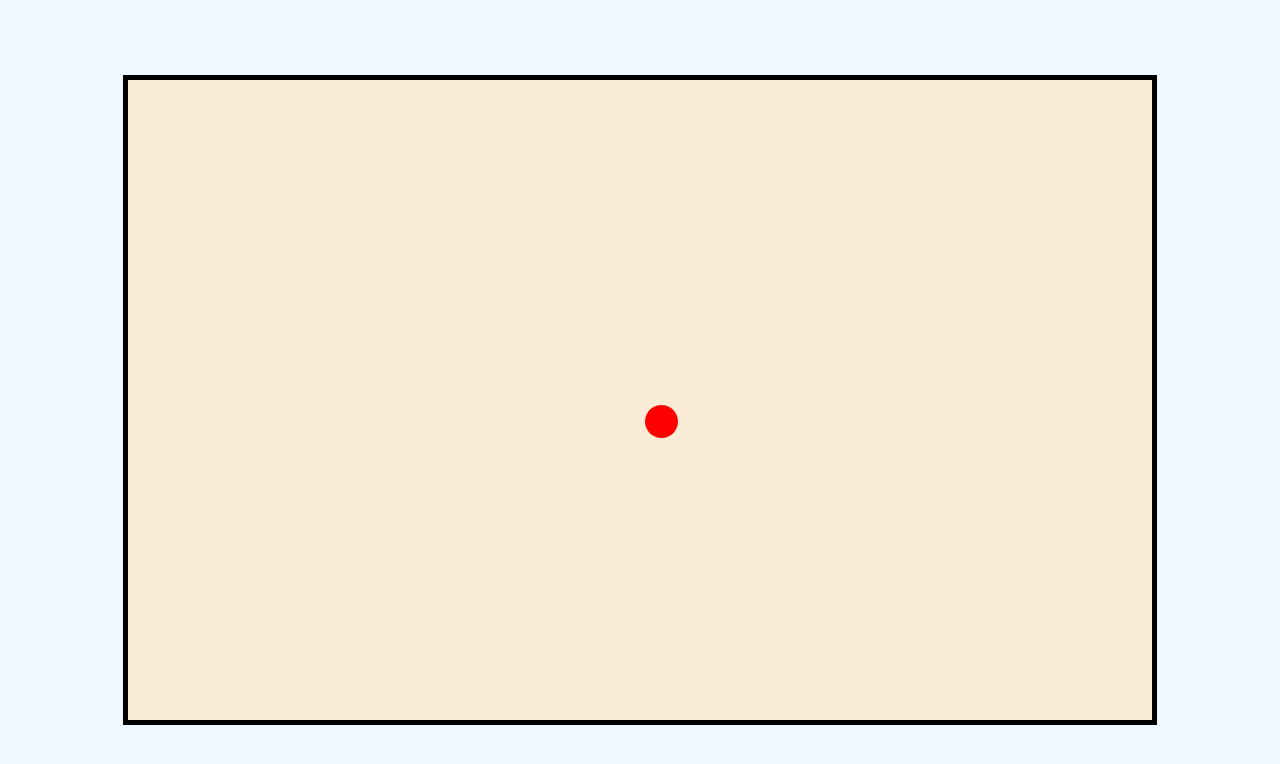
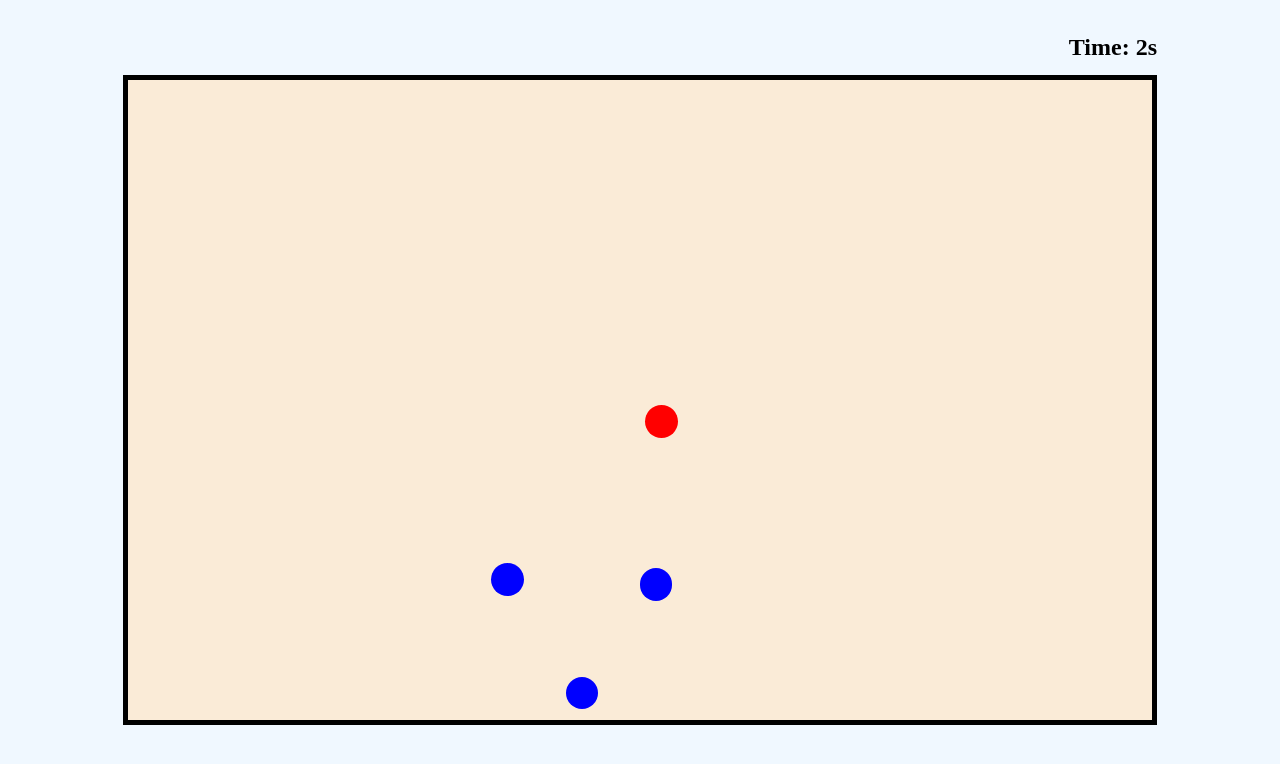
Before and after one commit to jinclef/whoyaho_coding_test, a website built with webpack: page coding-test/index.html in a window 1280 px wide. Both pictures are taken after a click on the button "공 피하기 게임". Built offline with nearby package versions, Linux system fonts and the light colour scheme.

Commit message:
feat: avoiding ball game

```diff
--- a/coding-test/index.html
+++ b/coding-test/index.html
@@ -13,6 +13,9 @@
       <button id="start-button" class="initial-ui">공 피하기 게임</button>
       <button id="start-button-2" class="initial-ui">공 먹기 게임</button>
     </div>
-    <div id="game-area"></div>
+    <div style="position: relative; display: inline-block">
+      <div id="timer"></div>
+      <div id="game-area"></div>
+    </div>
   </body>
 </html>
--- a/coding-test/src/app.ts
+++ b/coding-test/src/app.ts
@@ -1,6 +1,8 @@
 import { GameManager, GameStatus } from "./entities/GameManager";
 import { GameObject } from "./entities/GameObject";
 import { MyBall } from "./entities/MyBall";
+import { BombBall } from "./entities/BombBall";
+import { spawnBall, BallType } from "./entities/BallSpawner";
 
 const startButton = document.getElementById("start-button");
 const startButton2 = document.getElementById("start-button-2");
@@ -12,15 +14,39 @@ let lastFrameTime: null | number = null;
 let dt = 0;
 const gameObjMap: Map<string, GameObject> = new Map();
 
+let elapsedTime = 0;              // 흐른 총 시간(ms)
+let lastBombSpawnTime = 0;        // 마지막 bomb 생성 시점
+const bombSpawnInterval = 3000;   // 3초마다 bomb 생성
+
 function runGameLoop() {
   const currentTime = new Date().getTime();
   if (lastFrameTime === null) {
     lastFrameTime = currentTime;
   }
   dt = currentTime - lastFrameTime;
+  elapsedTime += dt;
+
   for (const gameObj of gameObjMap.values()) {
     gameObj.update(dt);
   }
+
+  // BombBall 주기적 생성
+  if (elapsedTime - lastBombSpawnTime >= bombSpawnInterval) {
+    lastBombSpawnTime = elapsedTime;
+    spawnBall(BallType.Bomb, GameManager.GameArea!, gameObjMap);
+  }
+
+  // 충돌 검사
+  const myBall = gameObjMap.get("myBall");
+  for (const [key, obj] of gameObjMap.entries()) {
+    if (key.startsWith("Bomb") && myBall && checkCollision(myBall, obj)) {
+      GameManager.GameStatus = GameStatus.END;
+      break;
+    }
+  }
+
+  updateTimerDisplay(elapsedTime);
+
   lastFrameTime = currentTime;
   if (GameManager.GameStatus === GameStatus.END) {
     alert("Game Over!");
@@ -32,7 +58,83 @@ function runGameLoop() {
   raf = requestAnimationFrame(runGameLoop);
 }
 
+// 공 피하기 게임
 startButton?.addEventListener("click", () => {
+  intialUis.forEach((ui) => {
+    (ui as HTMLElement).style.display = "none";
+  });
+  if (!gameArea) {
+    return;
+  }
+  gameArea.style.display = "flex";
+
+  GameManager.setGameArea(gameArea);
+  const boundingRect = gameArea.getBoundingClientRect();
+
+  //   make my ball
+  const myBallObj = new MyBall(
+    document.createElement("div"),
+    boundingRect.height * 0.05,
+    boundingRect.height * 0.05,
+    boundingRect.width / 2,
+    boundingRect.height / 2
+  );
+
+  gameObjMap.set("myBall", myBallObj);
+
+  const initialBombCount = 2 + Math.floor(Math.random() * 2); // 2 or 3
+  for (let i = 0; i < initialBombCount; i++) {
+    spawnBall(BallType.Bomb, gameArea, gameObjMap);
+  }
+
+  for (const gameObj of gameObjMap.values()) {
+    gameArea!.appendChild(gameObj.elem!);
+  }
+
+  function registerKeyboardEvent() {
+    const myBall = gameObjMap.get("myBall") as MyBall;
+    let isRightKeyDown = false;
+    let isLeftKeyDown = false;
+    let isUpKeyDown = false;
+    let isDownKeyDown = false;
+    if (!myBall) return;
+    window.addEventListener("keydown", (e) => {
+      myBall.speed = 1;
+      if (e.key === "ArrowRight") {
+        myBall.degree = 0;
+        isRightKeyDown = true;
+      } else if (e.key === "ArrowLeft") {
+        myBall.degree = 180;
+        isLeftKeyDown = true;
+      } else if (e.key === "ArrowUp") {
+        myBall.degree = 270;
+        isUpKeyDown = true;
+      } else if (e.key === "ArrowDown") {
+        myBall.degree = 90;
+        isDownKeyDown = true;
+      }
+    });
+    window.addEventListener("keyup", (e) => {
+      if (e.key === "ArrowRight") {
+        isRightKeyDown = false;
+      } else if (e.key === "ArrowLeft") {
+        isLeftKeyDown = false;
+      } else if (e.key === "ArrowUp") {
+        isUpKeyDown = false;
+      } else if (e.key === "ArrowDown") {
+        isDownKeyDown = false;
+      }
+      if (!isLeftKeyDown && !isRightKeyDown && !isUpKeyDown && !isDownKeyDown) {
+        myBall.speed = 0;
+      }
+    });
+  }
+  registerKeyboardEvent();
+  runGameLoop();
+});
+
+// 공 먹기 게임
+startButton2?.addEventListener("click", () => {
   intialUis.forEach((ui) => {
     (ui as HTMLElement).style.display = "none";
   });
@@ -101,71 +203,26 @@ startButton?.addEventListener("click", () => {
   runGameLoop();
 });
 
-startButton2?.addEventListener("click", () => {
-  intialUis.forEach((ui) => {
-    (ui as HTMLElement).style.display = "none";
-  });
-  if (!gameArea) {
-    return;
-  }
-  gameArea.style.display = "flex";
+function checkCollision(a: GameObject, b: GameObject): boolean {
+  const ax = a.x + a.width / 2;
+  const ay = a.y + a.height / 2;
+  const bx = b.x + b.width / 2;
+  const by = b.y + b.height / 2;
 
-  GameManager.setGameArea(gameArea);
-  const boundingRect = gameArea.getBoundingClientRect();
+  const dx = ax - bx;
+  const dy = ay - by;
+  const distance = Math.sqrt(dx * dx + dy * dy);
 
-  //   make my ball
-  const myBallObj = new MyBall(
-    document.createElement("div"),
-    boundingRect.height * 0.05,
-    boundingRect.height * 0.05,
-    boundingRect.width / 2,
-    boundingRect.height / 2
-  );
+  const radiusA = a.width / 2;
+  const radiusB = b.width / 2;
 
-  gameObjMap.set("myBall", myBallObj);
-
-  for (const gameObj of gameObjMap.values()) {
-    gameArea!.appendChild(gameObj.elem!);
+  return distance <= radiusA + radiusB;
 }
 
-  function registerKeyboardEvent() {
-    const myBall = gameObjMap.get("myBall") as MyBall;
-    let isRightKeyDown = false;
-    let isLeftKeyDown = false;
-    let isUpKeyDown = false;
-    let isDownKeyDown = false;
-    if (!myBall) return;
-    window.addEventListener("keydown", (e) => {
-      myBall.speed = 1;
-      if (e.key === "ArrowRight") {
-        myBall.degree = 0;
-        isRightKeyDown = true;
-      } else if (e.key === "ArrowLeft") {
-        myBall.degree = 180;
-        isLeftKeyDown = true;
-      } else if (e.key === "ArrowUp") {
-        myBall.degree = 270;
-        isUpKeyDown = true;
-      } else if (e.key === "ArrowDown") {
-        myBall.degree = 90;
-        isDownKeyDown = true;
+function updateTimerDisplay(ms: number) {
+  const sec = Math.floor(ms / 1000);
+  const timerElem = document.getElementById("timer");
+  if (timerElem) {
+    timerElem.innerText = `Time: ${sec}s`;
   }
-    });
-    window.addEventListener("keyup", (e) => {
-      if (e.key === "ArrowRight") {
-        isRightKeyDown = false;
-      } else if (e.key === "ArrowLeft") {
-        isLeftKeyDown = false;
-      } else if (e.key === "ArrowUp") {
-        isUpKeyDown = false;
-      } else if (e.key === "ArrowDown") {
-        isDownKeyDown = false;
 }
-      if (!isLeftKeyDown && !isRightKeyDown && !isUpKeyDown && !isDownKeyDown) {
-        myBall.speed = 0;
-      }
-    });
-  }
-  registerKeyboardEvent();
-  runGameLoop();
-});
--- /dev/null
+++ b/coding-test/src/entities/BallSpawner.ts
@@ -0,0 +1,42 @@
+// BallSpawner.ts
+import { BombBall } from "./BombBall";
+import { GameObject } from "./GameObject";
+
+let ballIdCounter = 0;
+
+export enum BallType {
+  Bomb,
+  Ice,
+  Speed,
+}
+
+export function spawnBall(
+  type: BallType,
+  gameArea: HTMLElement,
+  map: Map<string, GameObject>
+): void {
+  const rect = gameArea.getBoundingClientRect();
+  const size = rect.height * 0.05;
+  const padding = size + 10; // 벽에서 최소 거리 확보
+	const x = padding + Math.random() * (rect.width - padding * 2);
+	const y = padding + Math.random() * (rect.height - padding * 2);
+  const elem = document.createElement("div");
+
+  let ball: GameObject;
+
+  switch (type) {
+    case BallType.Bomb:
+      ball = new BombBall(elem, size, size, x, y);
+      break;
+    // case BallType.Ice:
+    // case BallType.Speed:
+    // ...
+    default:
+      return;
+  }
+
+  const key = `${BallType[type]}-${ballIdCounter++}`;
+  map.set(key, ball);
+  gameArea.appendChild(ball.elem!);
+	ball.render();
+}
--- /dev/null
+++ b/coding-test/src/entities/BombBall.ts
@@ -0,0 +1,66 @@
+import { GameObject } from "./GameObject";
+
+export class BombBall extends GameObject {
+  constructor(
+    elem: HTMLElement,
+    width: number,
+    height: number,
+    x: number,
+    y: number
+  ) {
+    super(elem, width, height, x, y);
+    elem.style.backgroundColor = "blue";
+    elem.style.borderRadius = "999px";
+    elem.style.position = "absolute";
+    elem.style.width = `${width}px`;
+    elem.style.height = `${height}px`;
+
+    // ✅ 초기 속도와 방향 랜덤 설정
+    this.speed = 2 + Math.random(); // 2 ~ 3
+    this.degree = Math.random() * 360; // 0 ~ 360도
+  }
+
+  update(dt: number) {
+    const radian = (this.degree * Math.PI) / 180;
+    const dx = Math.cos(radian) * this.speed * dt * 0.1;
+    const dy = Math.sin(radian) * this.speed * dt * 0.1;
+
+    this.x += dx;
+    this.y += dy;
+
+    this.detectWallCollision();
+    this.render();
+  }
+
+  detectWallCollision() {
+    const ballSize = this.width;
+    const area = this.elem!.parentElement as HTMLElement;
+    const areaWidth = area.clientWidth;
+    const areaHeight = area.clientHeight;
+
+    const randomAngle = () => (Math.random() - 0.5) * 10; // -5도 ~ +5도 흔들림
+
+    if (this.x <= 0) {
+      this.x = 1;
+      this.degree = 180 - this.degree + randomAngle();
+    } else if (this.x + ballSize >= areaWidth) {
+      this.x = areaWidth - ballSize - 1;
+      this.degree = 180 - this.degree + randomAngle();
+    }
+
+    if (this.y <= 0) {
+      this.y = 1;
+      this.degree = -this.degree + randomAngle();
+    } else if (this.y + ballSize >= areaHeight) {
+      this.y = areaHeight - ballSize - 1;
+      this.degree = -this.degree + randomAngle();
+    }
+
+    this.degree = (this.degree + 360) % 360;
+  }
+
+  render() {
+    this.elem!.style.left = `${this.x}px`;
+    this.elem!.style.top = `${this.y}px`;
+  }
+}
--- a/coding-test/src/entities/GameObject.ts
+++ b/coding-test/src/entities/GameObject.ts
@@ -39,4 +39,7 @@ export abstract class GameObject {
     this.elem.style.top = `${this.y - this.height / 2}px`;
     this.elem.style.left = `${this.x - this.width / 2}px`;
   }
+
+  render(): void {
+  }
 }
--- a/coding-test/style.css
+++ b/coding-test/style.css
@@ -167,6 +167,14 @@ body {
   margin-bottom: 20px;
 }
 
+#timer {
+  position: absolute;
+  top: -40px;          /* 박스보다 위로 */
+  right: 0;
+  font-size: 24px;
+  font-weight: bold;
+}
+
 #game-area {
   position: relative;
   display: none;
```
Lines whose indentation alone changed are shown as unchanged.
